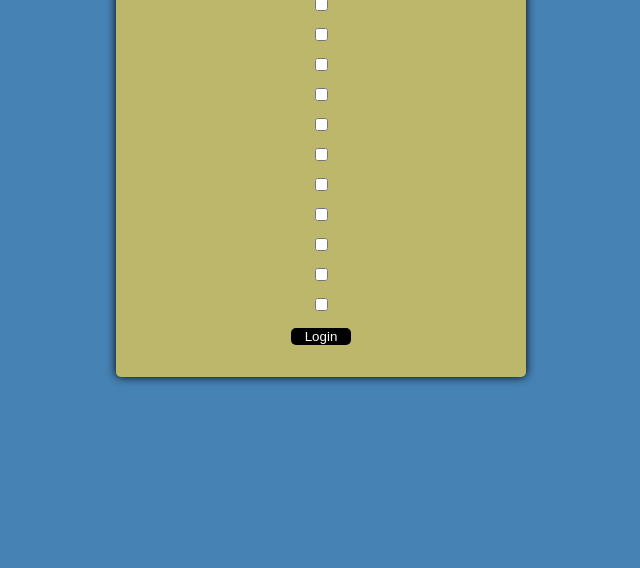
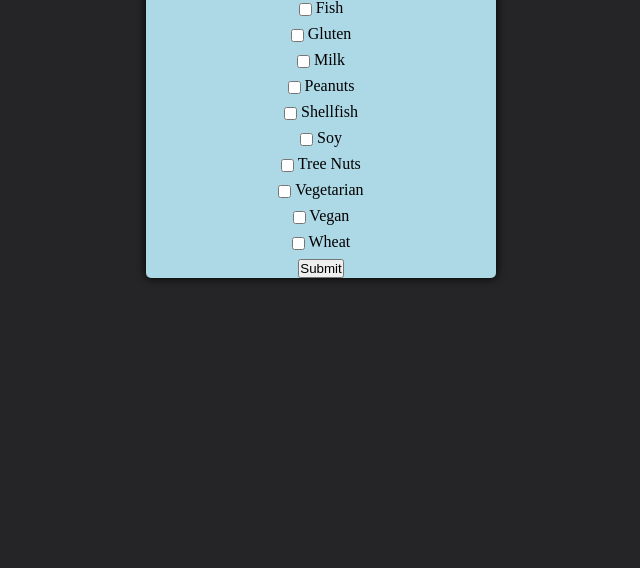
Before and after one commit to leehsihau/cs407, a plain HTML site: page allergens.html in a window 1280 px wide. Shown: the part 232-800 px from the top of the page, without its empty margins (319-959 px from the left). Drawn offline with Linux system fonts and the light colour scheme.

Commit message:
Changed styling of login page. Added logo

```diff
--- /dev/null
+++ b/allergens.css
@@ -0,0 +1,31 @@
+*{margin: 0; padding: 0}
+
+body {
+    /*background-color: lightsteelblue;*/
+    background-color: rgb(37, 37, 39);
+    padding-top: 20vh;
+}
+
+.allergen-form-container{
+    width: 350px;
+    height: auto;
+    background-color: lightblue;
+    border-radius: 5px;
+    margin: auto;
+    box-shadow: 0 0 10px 0 black;
+}
+
+ul.allergen-list{
+    list-style-type: none;
+    text-align: center;
+}
+
+ul.allergen-list li{
+    width: 350px;
+    margin-bottom: 8px;
+}
+
+ul.allergen-list li input[type="checkbox"]
+{
+    vertical-align: middle;
+}
--- a/allergens.html
+++ b/allergens.html
@@ -1,27 +1,27 @@
 <!DOCTYPE html>
 <html>
 <head>
-    <title>Lunchmate Login Page</title>
-    <link rel="stylesheet" href="styles.css">
+    <title>Lunchmate Allergen Form</title>
+    <link rel="stylesheet" href="allergens.css">
 </head>
 
 <body>
 
-<div class="login-form-container">
-    <ul class="login-list">
+<div class="allergen-form-container">
+    <ul class="allergen-list">
         <li><h1>Allergens</h1></li>
-        <li><input type="checkbox" id="allergen0" name="allergen0" value="Eggs"></li>
-        <li><input type="checkbox" id="allergen1" name="allergen1" value="Fish"></li>
-        <li><input type="checkbox" id="allergen2" name="allergen2" value="Gluten"></li>
-        <li><input type="checkbox" id="allergen3" name="allergen3" value="Milk"></li>
-        <li><input type="checkbox" id="allergen4" name="allergen4" value="Peanuts"></li>
-        <li><input type="checkbox" id="allergen5" name="allergen5" value="Shellfish"></li>
-        <li><input type="checkbox" id="allergen6" name="allergen6" value="Soy"></li>
-        <li><input type="checkbox" id="allergen7" name="allergen7" value="Tree Nuts"></li>
-        <li><input type="checkbox" id="allergen8" name="allergen8" value="Vegetarian"></li>
-        <li><input type="checkbox" id="allergen9" name="allergen9" value="Vegan"></li>
-        <li><input type="checkbox" id="allergen10" name="allergen10" value="Wheat"></li>
-        <li><input type="button" name="submit" value="Login"></li>
+        <li><input type="checkbox" id="allergen0" name="allergen0" value="Eggs"><label for="allergen0"> Eggs</label></li>
+        <li><input type="checkbox" id="allergen1" name="allergen1" value="Fish"><label for="allergen1"> Fish</label></li>
+        <li><input type="checkbox" id="allergen2" name="allergen2" value="Gluten"><label for="allergen2"> Gluten</label></li>
+        <li><input type="checkbox" id="allergen3" name="allergen3" value="Milk"><label for="allergen3"> Milk</label></li>
+        <li><input type="checkbox" id="allergen4" name="allergen4" value="Peanuts"><label for="allergen4"> Peanuts</label></li>
+        <li><input type="checkbox" id="allergen5" name="allergen5" value="Shellfish"><label for="allergen5"> Shellfish</label></li>
+        <li><input type="checkbox" id="allergen6" name="allergen6" value="Soy"><label for="allergen6"> Soy</label></li>
+        <li><input type="checkbox" id="allergen7" name="allergen7" value="Tree Nuts"><label for="allergen7"> Tree Nuts</label></li>
+        <li><input type="checkbox" id="allergen8" name="allergen8" value="Vegetarian"><label for="allergen8"> Vegetarian</label></li>
+        <li><input type="checkbox" id="allergen9" name="allergen9" value="Vegan"><label for="allergen9"> Vegan</label></li>
+        <li><input type="checkbox" id="allergen10" name="allergen10" value="Wheat"><label for="allergen10"> Wheat</label></li>
+        <li><input type="button" name="submit" value="Submit"></li>
     </ul>
 </div>
 
--- a/styles.css
+++ b/styles.css
@@ -1,19 +1,20 @@
 *{margin: 0; padding: 0}
 
 body {
-    /*background-color: lightsteelblue;*/
-    background-color: steelblue;
+    background-color: rgb(37, 37, 39);
     padding-top: 20vh;
 }
 
 .login-form-container{
-    width: 350px;
+    width: 450px;
     height: auto;
     padding: 20px 30px;
-    background-color: darkkhaki;
+    background-color: lightblue;
     border-radius: 5px;
     margin: auto;
     box-shadow: 0 0 10px 0 black;
+    font-family: Verdana, Geneva, Tahoma, sans-serif;
+    font-size: 13px;
 }
 
 ul.login-list{
@@ -22,30 +23,41 @@ ul.login-list{
 }
 
 ul.login-list li{
-    width: 350px;
+    width: 450px;
     margin-bottom: 12px;
 }
 
 ul.login-list li input[type="text"]{
-    width: 350px;
-    text-align: center;
+    width: 450px;
+    height: 20px;
+    font-size: 15px;
+    font-family: Verdana, Geneva, Tahoma, sans-serif;
+    text-align: left;
+    text-indent: 7px;
     border-radius: 5px;
     padding: 6px 0px;
 }
 
 ul.login-list li input[type="password"]{
-    width: 350px;
-    text-align: center;
+    width: 450px;
+    height: 20px;
+    font-size: 15px;
+    font-family: Verdana, Geneva, Tahoma, sans-serif;
+    text-align: left;
+    text-indent: 7px;
     border-radius: 5px;
     padding: 6px 0px;
 }
 
 ul.login-list li input[type="button"]{
-    width: 60px;
-    padding: 1px;
+    width: 455px;
+    height: 37px;
+    margin: 7px 0px 7px 0px;
+    font-size: 15px;
+    font-family: Verdana, Geneva, Tahoma, sans-serif;
     text-align: center;
-    border-radius: 5px;
+    border-radius: 20px;
     color: white;
-    background-color: black;
+    background-color: rgb(37, 37, 39);
     border: none;
 }
```
Also changed, not shown: login.html (+3 -3 lines), logo.png (added), 1 other file.
